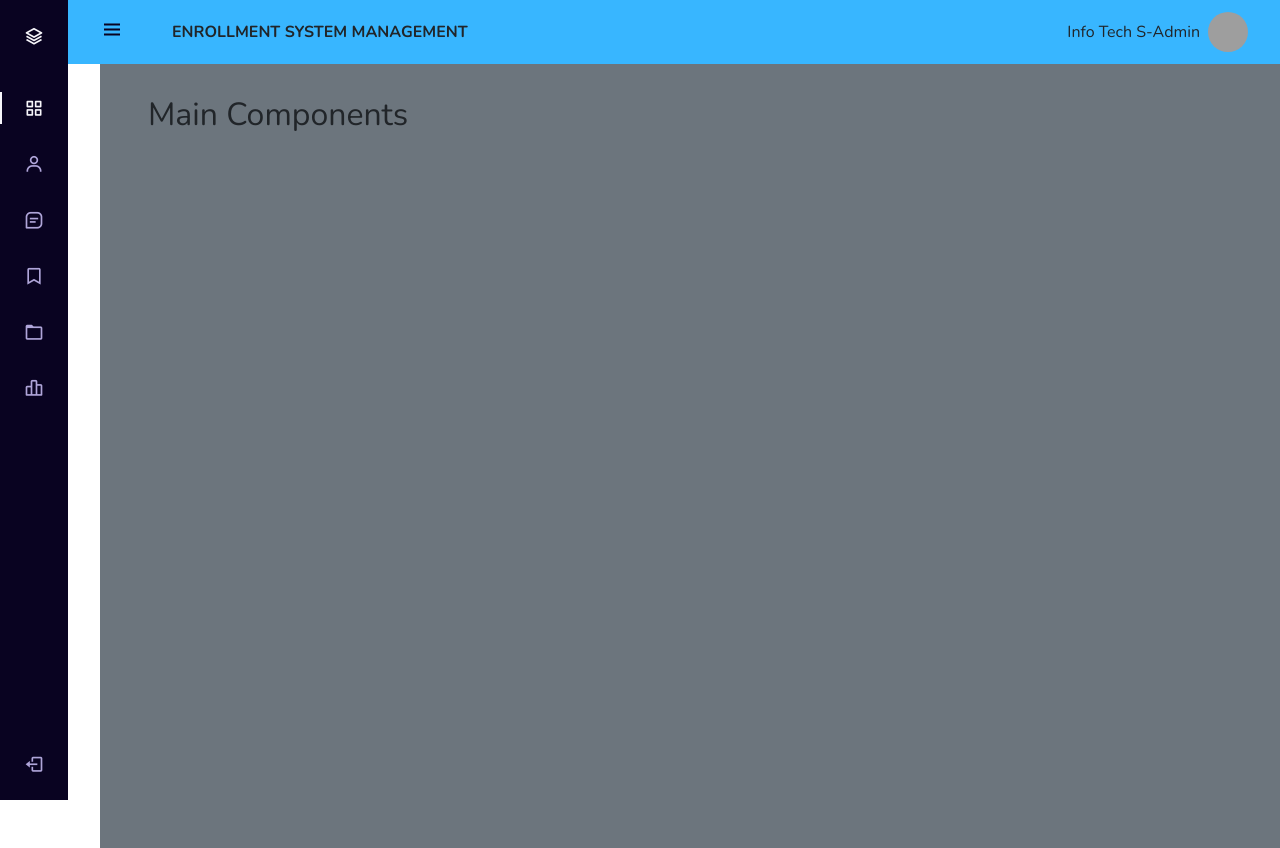
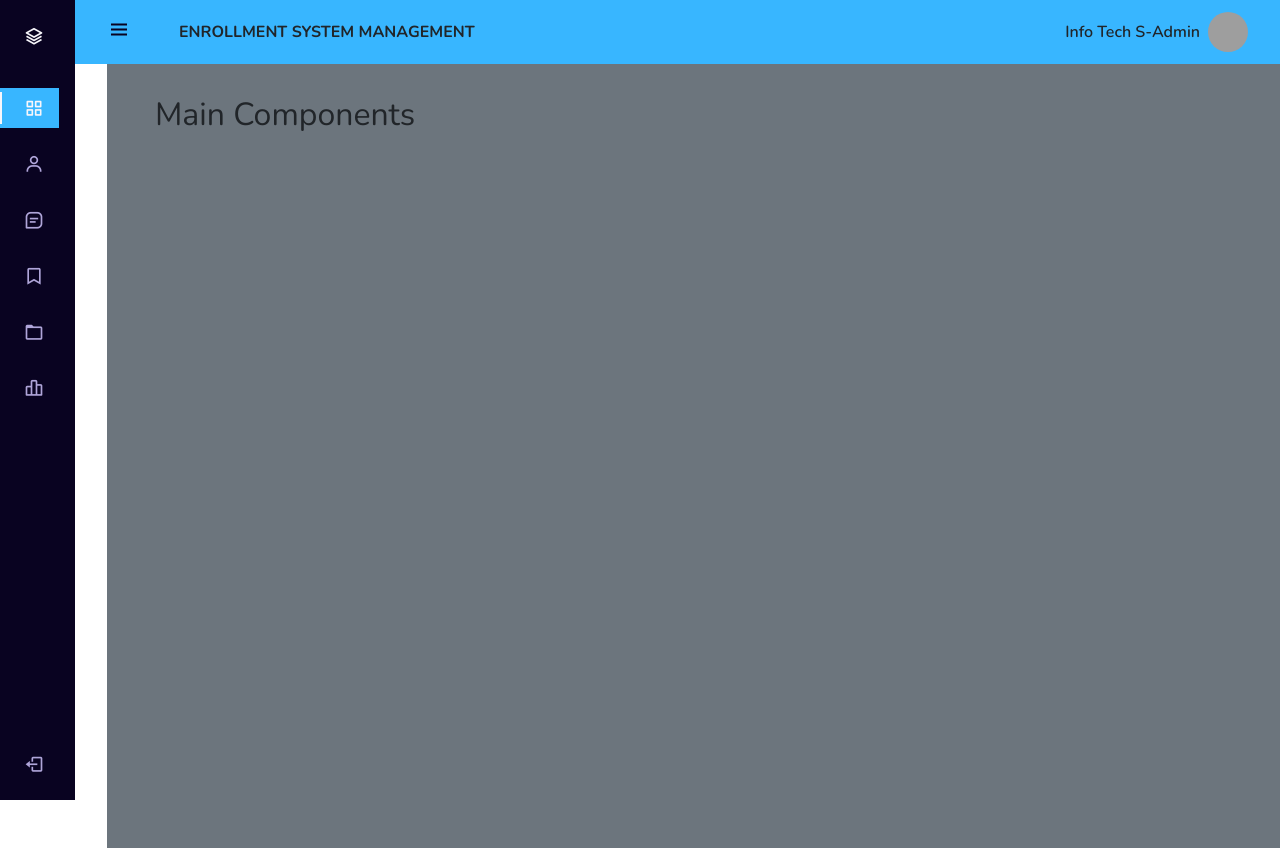
Before and after one commit to maynard0175/Capstone-System, a PHP site: page /views/admin/index.php in a window 1280 px wide. Run offline with PHP 8.4, Linux system fonts and the light colour scheme; some libraries are stand-ins or nearby versions; grey boxes are pictures that could not be loaded.

Commit message:
updated the sidebar

```diff
--- a/app/assets/css/admin_panel/styles.css
+++ b/app/assets/css/admin_panel/styles.css
@@ -2,7 +2,7 @@
 
 :root {
     --header-height: 3rem;
-    --nav-width: 68px;
+    --nav-width: 75px;
     --first-color: #090321;
     --first-color-light: #AFA5D9;
     --white-color: #F7F6FB;
@@ -136,7 +136,8 @@ a {
 }
 
 .active {
-    color: var(--white-color)
+    color: var(--white-color);
+    background: var(--navbar-bg);
 }
 
 .active::before {
--- a/app/views/admin/index.php
+++ b/app/views/admin/index.php
@@ -21,13 +21,13 @@
     <header class="header" id="header">
         <div class="header_toggle"> <i class='bx bx-menu' id="header-toggle"></i> </div>
         <div class="ms-5 text-uppercase fw-bolder">Enrollment System Management</div>
-        <div class="ms-auto">Info Tech S-Admin</div>
+        <div class="ms-auto fw-semibold">Info Tech S-Admin</div>
         <div class="header_img ms-2"> <img src="https://i.imgur.com/hczKIze.jpg" alt=""> </div>
     </header>
     <div class="l-navbar vh-100" id="nav-bar">
     <nav class="nav">
         <div>
-            <a href="#" class="nav_logo"> <i class='bx bx-layer nav_logo-icon'></i> <span class="nav_logo-name">InfoTech</span> </a>
+            <a href="#" class="nav_logo"> <i class='bx bx-layer nav_logo-icon'></i> <span class="nav_logo-name">ISM</span> </a>
             <div class="nav_list">
                 <a href="#" class="nav_link active" id="dashboardLink">
                     <i class='bx bx-grid-alt nav_icon'></i> <span class="nav_name">Dashboard</span>
@@ -35,60 +35,60 @@
 
                 <!-- Users Link with Collapsible Submenu -->
                 <a href="#userSubmenu" class="nav_link" data-bs-toggle="collapse" aria-expanded="false" aria-controls="userSubmenu">
-                    <i class='bx bx-user nav_icon'></i> <span class="nav_name">Users</span>
+                    <i class='bx bx-user nav_icon'></i> <span class="nav_name">Sub Admin</span>
                 </a>
                 <div class="collapse" id="userSubmenu">
                     <ul class="list-unstyled ps-4">
                         <li>
-                            <a href="#" class="nav_link"><i class='bx bx-chevron-right nav_icon'></i> Add User</a>
+                            <a href="#" class="nav_link"><i class='bx bx-chevron-right nav_icon'></i> Manage</a>
                         </li>
-                        <li class=""> <!-- Small margin below -->
+                        <!-- <li class="">
                             <a href="#" class="nav_link"><i class='bx bx-chevron-right nav_icon'></i> View Users</a>
-                        </li>
+                        </li> -->
                     </ul>
                 </div>
 
                 <!-- Messages Link with Collapsible Submenu -->
                 <a href="#messageSubmenu" class="nav_link" data-bs-toggle="collapse" aria-expanded="false" aria-controls="messageSubmenu">
-                    <i class='bx bx-message-square-detail nav_icon'></i> <span class="nav_name">Messages</span>
+                    <i class='bx bx-message-square-detail nav_icon'></i> <span class="nav_name">Registration</span>
                 </a>
                 <div class="collapse" id="messageSubmenu">
                     <ul class="list-unstyled ps-4">
                         <li>
-                            <a href="#" class="nav_link"><i class='bx bx-chevron-right nav_icon'></i> Send Message</a>
+                            <a href="#" class="nav_link"><i class='bx bx-chevron-right nav_icon'></i> Pending Registration</a>
                         </li>
                         <li class=""> <!-- Small margin below -->
-                            <a href="#" class="nav_link"><i class='bx bx-chevron-right nav_icon'></i> View Messages</a>
+                            <a href="#" class="nav_link"><i class='bx bx-chevron-right nav_icon'></i> Completed Registration</a>
                         </li>
                     </ul>
                 </div>
 
                 <!-- Bookmark Link with Collapsible Submenu -->
                 <a href="#bookmarkSubmenu" class="nav_link" data-bs-toggle="collapse" aria-expanded="false" aria-controls="bookmarkSubmenu">
-                    <i class='bx bx-bookmark nav_icon'></i> <span class="nav_name">Bookmark</span>
+                    <i class='bx bx-bookmark nav_icon'></i> <span class="nav_name">Student Management</span>
                 </a>
                 <div class="collapse" id="bookmarkSubmenu">
                     <ul class="list-unstyled ps-4">
                         <li>
-                            <a href="#" class="nav_link"><i class='bx bx-chevron-right nav_icon'></i> Add Bookmark</a>
+                            <a href="#" class="nav_link"><i class='bx bx-chevron-right nav_icon'></i> Manage</a>
                         </li>
-                        <li class=""> <!-- Small margin below -->
+                        <!-- <li class="">
                             <a href="#" class="nav_link"><i class='bx bx-chevron-right nav_icon'></i> View Bookmarks</a>
-                        </li>
+                        </li> -->
                     </ul>
                 </div>
 
                 <!-- Files Link with Collapsible Submenu -->
                 <a href="#fileSubmenu" class="nav_link" data-bs-toggle="collapse" aria-expanded="false" aria-controls="fileSubmenu">
-                    <i class='bx bx-folder nav_icon'></i> <span class="nav_name">Files</span>
+                    <i class='bx bx-folder nav_icon'></i> <span class="nav_name">Class Management</span>
                 </a>
                 <div class="collapse" id="fileSubmenu">
                     <ul class="list-unstyled ps-4">
                         <li>
-                            <a href="#" class="nav_link"><i class='bx bx-chevron-right nav_icon'></i> Upload File</a>
+                            <a href="#" class="nav_link"><i class='bx bx-chevron-right nav_icon'></i> Class</a>
                         </li>
                         <li class=""> <!-- Small margin below -->
-                            <a href="#" class="nav_link"><i class='bx bx-chevron-right nav_icon'></i> View Files</a>
+                            <a href="#" class="nav_link"><i class='bx bx-chevron-right nav_icon'></i> Class Schedule</a>
                         </li>
                     </ul>
                 </div>
```
